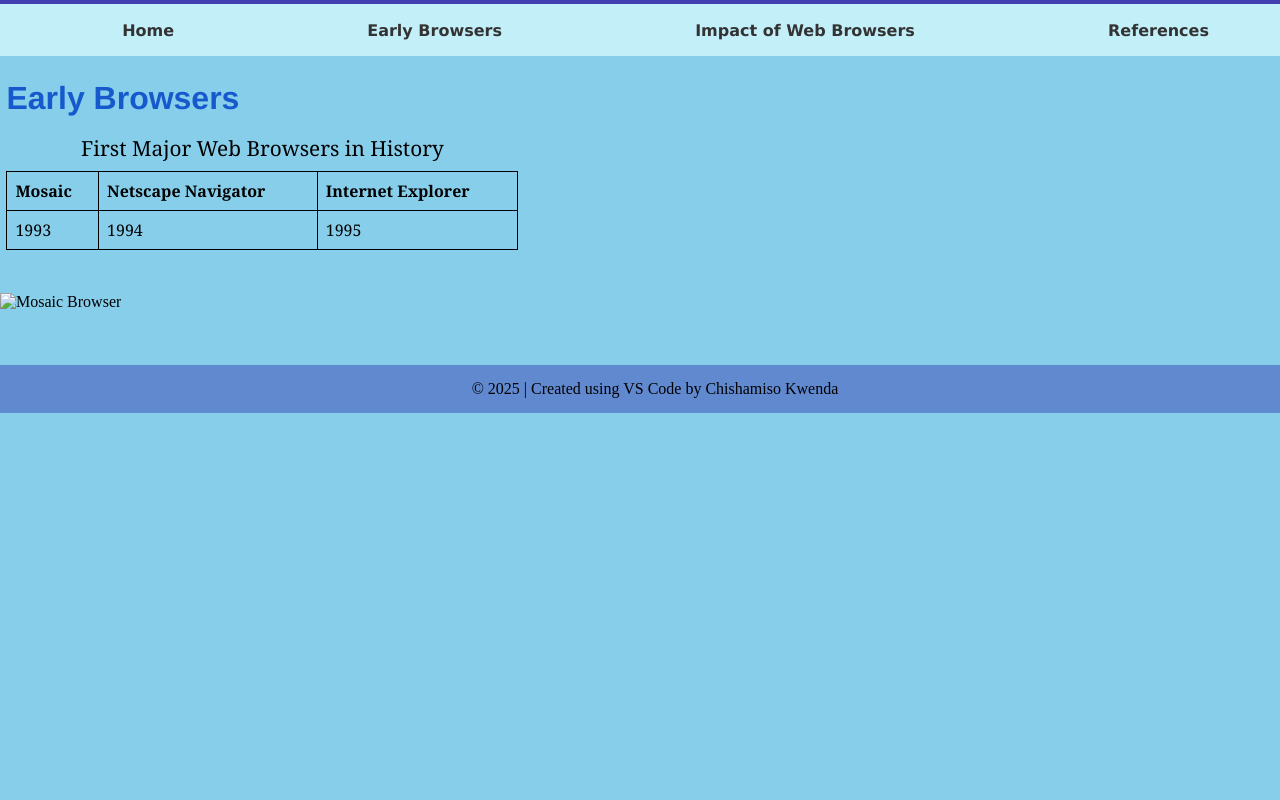
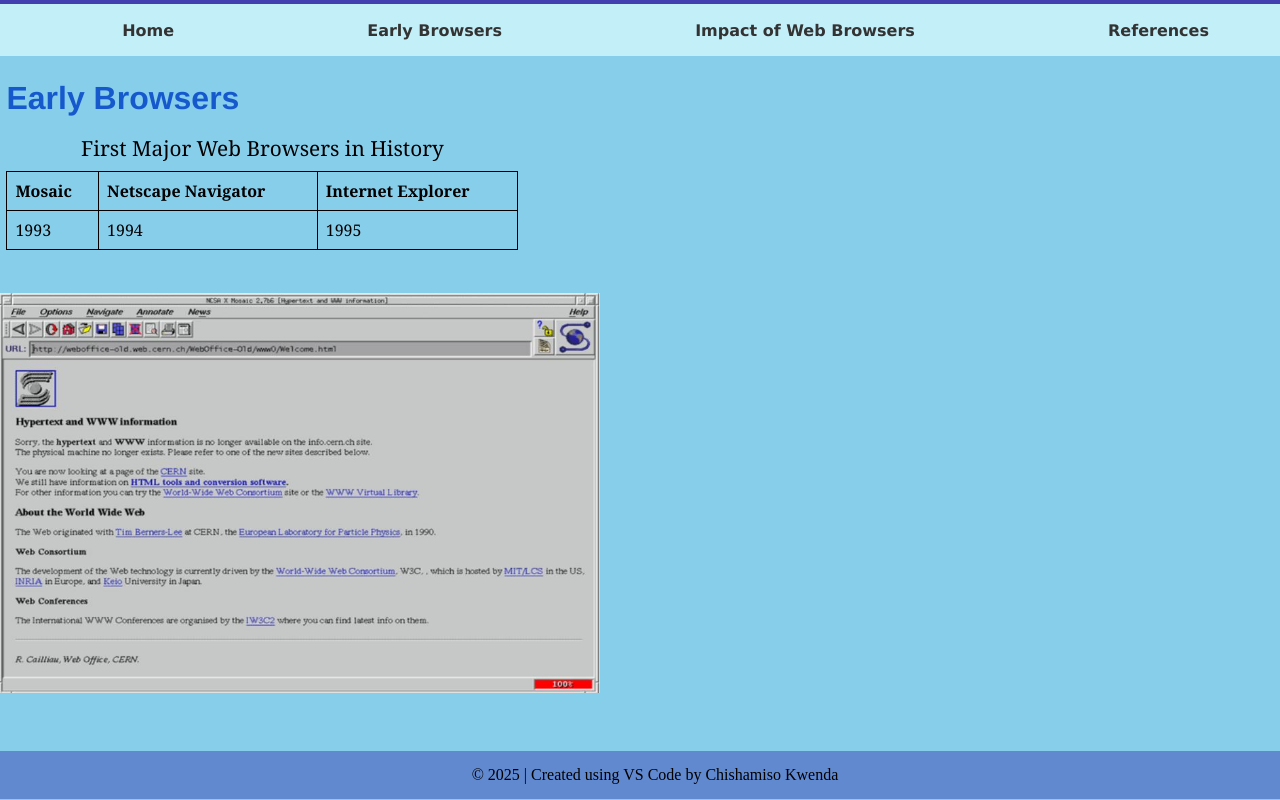
Before and after one commit to ChishCodes/web-development-project, a plain HTML site: page page1.html in a window 1280 px wide. Shown: the top 800 px of the page. Drawn offline with Linux system fonts and the light colour scheme.

Commit message:
Update page1.html

```diff
--- a/page1.html
+++ b/page1.html
@@ -39,7 +39,7 @@
 <br><br>
 
 <!--Insert image here using image folder within directory-->
-<img src="images/mosaic_browser.JPG" alt="Mosaic Browser" width="600" height="400">
+<img src="https://github.com/ChishCodes/web-development-project/blob/893aa3e233cde96dde1d36620640e7f9f23893e5/mosaic_browser.JPG" alt="Mosaic Browser" width="600" height="400">
 <br><br><br>
 
 
```
